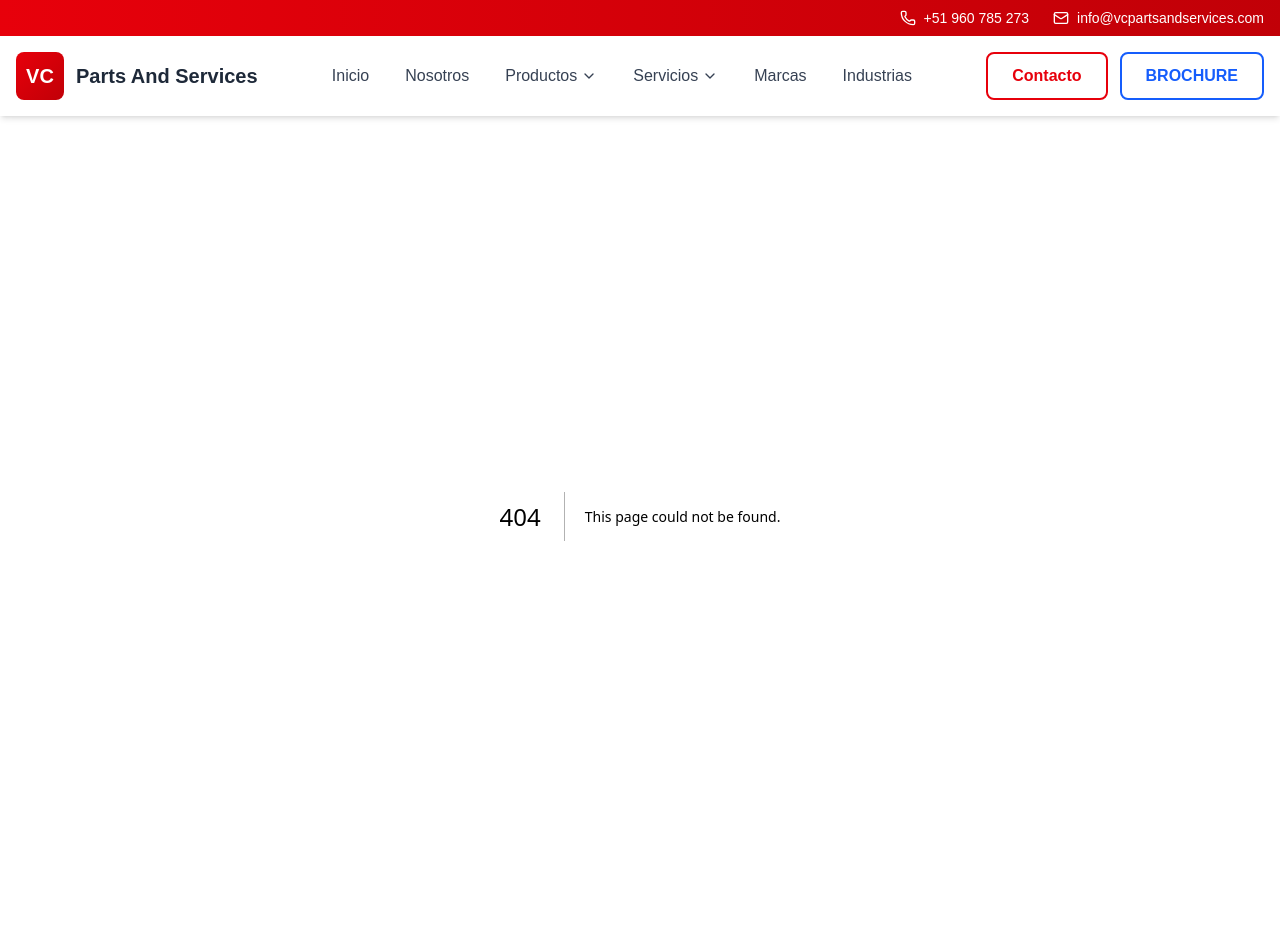
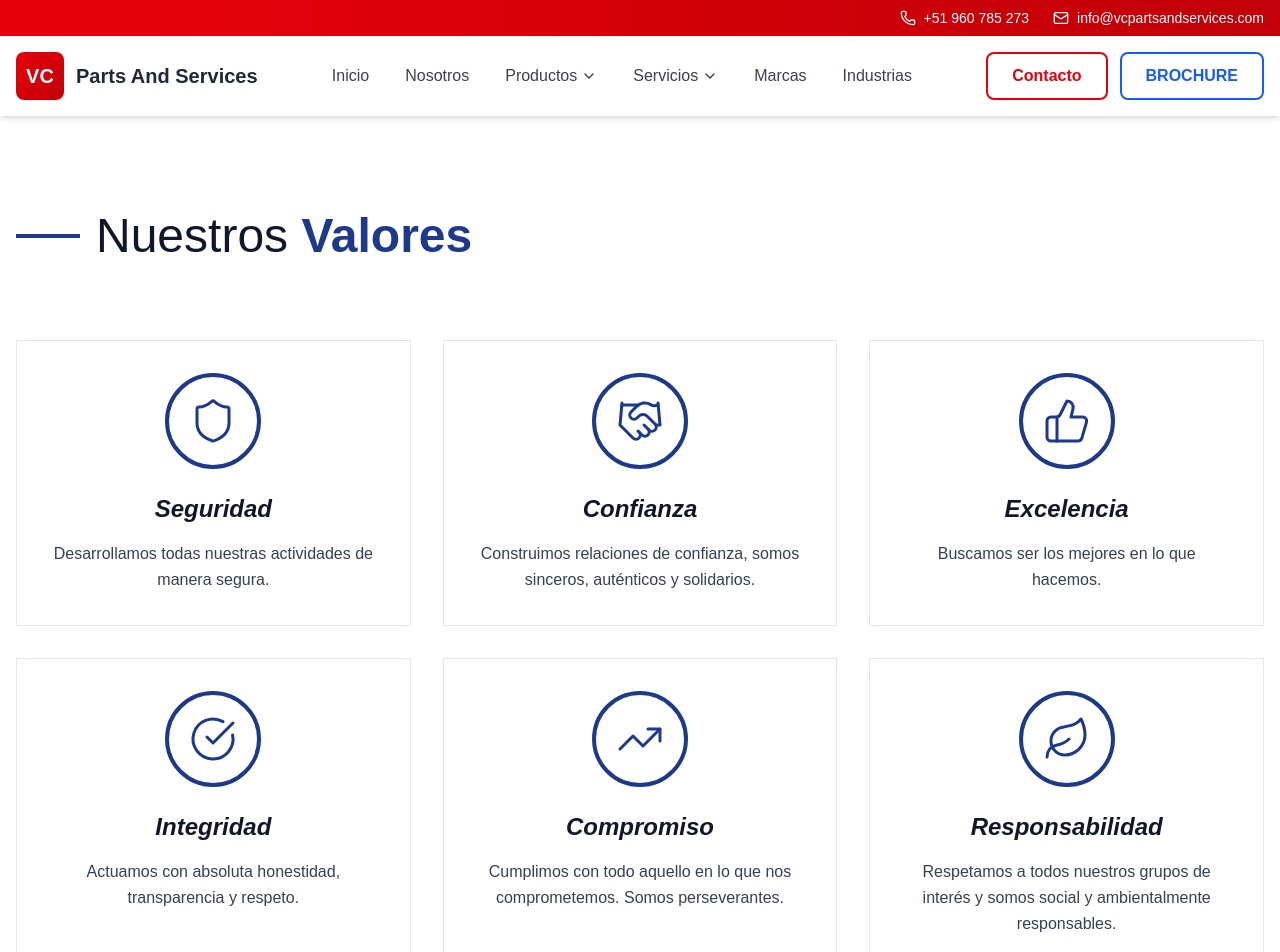
Before and after one commit to alancueva/vcpartsandservices, a Next.js app: page /pages/valores in a window 1280 px wide. Before the commit this address had no page. Shown: the top 952 px of the page. Before the commit the page ends 916 px from the top, so only its background shows below. Built offline with nearby package versions, Linux system fonts and the light colour scheme.

Commit message:
seccion de valores

```diff
--- /dev/null
+++ b/src/app/pages/valores/page.tsx
@@ -0,0 +1,11 @@
+
+import NuestrosValores from './valores';
+
+export default function valoresPage() {
+
+    return (
+        <>
+            <NuestrosValores />
+        </>
+    );
+}
--- /dev/null
+++ b/src/app/pages/valores/valores.tsx
@@ -0,0 +1,83 @@
+
+import { Shield, Handshake, ThumbsUp, CheckCircle, TrendingUp, Leaf } from 'lucide-react';
+
+export default function NuestrosValores() {
+    const valores = [
+        {
+            icon: Shield,
+            titulo: 'Seguridad',
+            descripcion: 'Desarrollamos todas nuestras actividades de manera segura.'
+        },
+        {
+            icon: Handshake,
+            titulo: 'Confianza',
+            descripcion: 'Construimos relaciones de confianza, somos sinceros, auténticos y solidarios.'
+        },
+        {
+            icon: ThumbsUp,
+            titulo: 'Excelencia',
+            descripcion: 'Buscamos ser los mejores en lo que hacemos.'
+        },
+        {
+            icon: CheckCircle,
+            titulo: 'Integridad',
+            descripcion: 'Actuamos con absoluta honestidad, transparencia y respeto.'
+        },
+        {
+            icon: TrendingUp,
+            titulo: 'Compromiso',
+            descripcion: 'Cumplimos con todo aquello en lo que nos comprometemos. Somos perseverantes.'
+        },
+        {
+            icon: Leaf,
+            titulo: 'Responsabilidad',
+            descripcion: 'Respetamos a todos nuestros grupos de interés y somos social y ambientalmente responsables.'
+        }
+    ];
+
+    return (
+        <section className="bg-white py-24 px-4">
+            <div className="max-w-7xl mx-auto">
+                {/* Título */}
+                <div className="mb-20">
+                    <div className="flex items-center gap-4 mb-6">
+                        <div className="h-1 w-16 bg-blue-900"></div>
+                        <h2 className="text-4xl md:text-5xl font-light text-slate-900">
+                            Nuestros <span className="font-semibold text-blue-900">Valores</span>
+                        </h2>
+                    </div>
+                </div>
+
+                {/* Grid de Valores */}
+                <div className="grid md:grid-cols-2 lg:grid-cols-3 gap-8">
+                    {valores.map((valor, index) => {
+                        const Icon = valor.icon;
+                        return (
+                            <div
+                                key={valor.titulo}
+                                className="border border-slate-200 bg-white p-8 hover:border-blue-900 transition-colors duration-300"
+                            >
+                                {/* Icono */}
+                                <div className="flex justify-center mb-6">
+                                    <div className="w-24 h-24 border-4 border-blue-900 rounded-full flex items-center justify-center">
+                                        <Icon className="w-12 h-12 text-blue-900" strokeWidth={1.5} />
+                                    </div>
+                                </div>
+
+                                {/* Título */}
+                                <h3 className="text-2xl font-semibold text-slate-900 text-center mb-4 italic">
+                                    {valor.titulo}
+                                </h3>
+
+                                {/* Descripción */}
+                                <p className="text-slate-700 text-center leading-relaxed">
+                                    {valor.descripcion}
+                                </p>
+                            </div>
+                        );
+                    })}
+                </div>
+            </div>
+        </section>
+    );
+}
```
